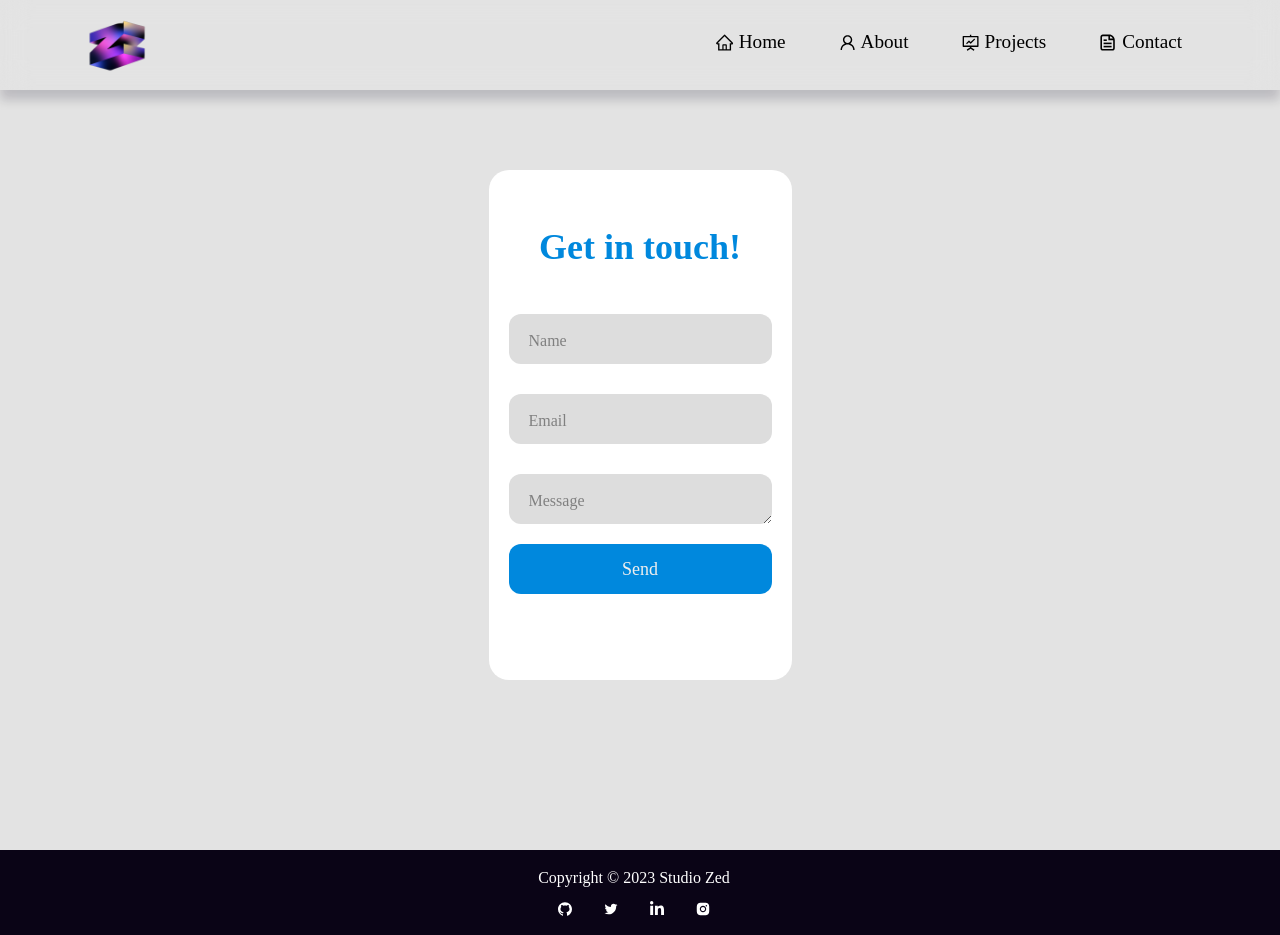
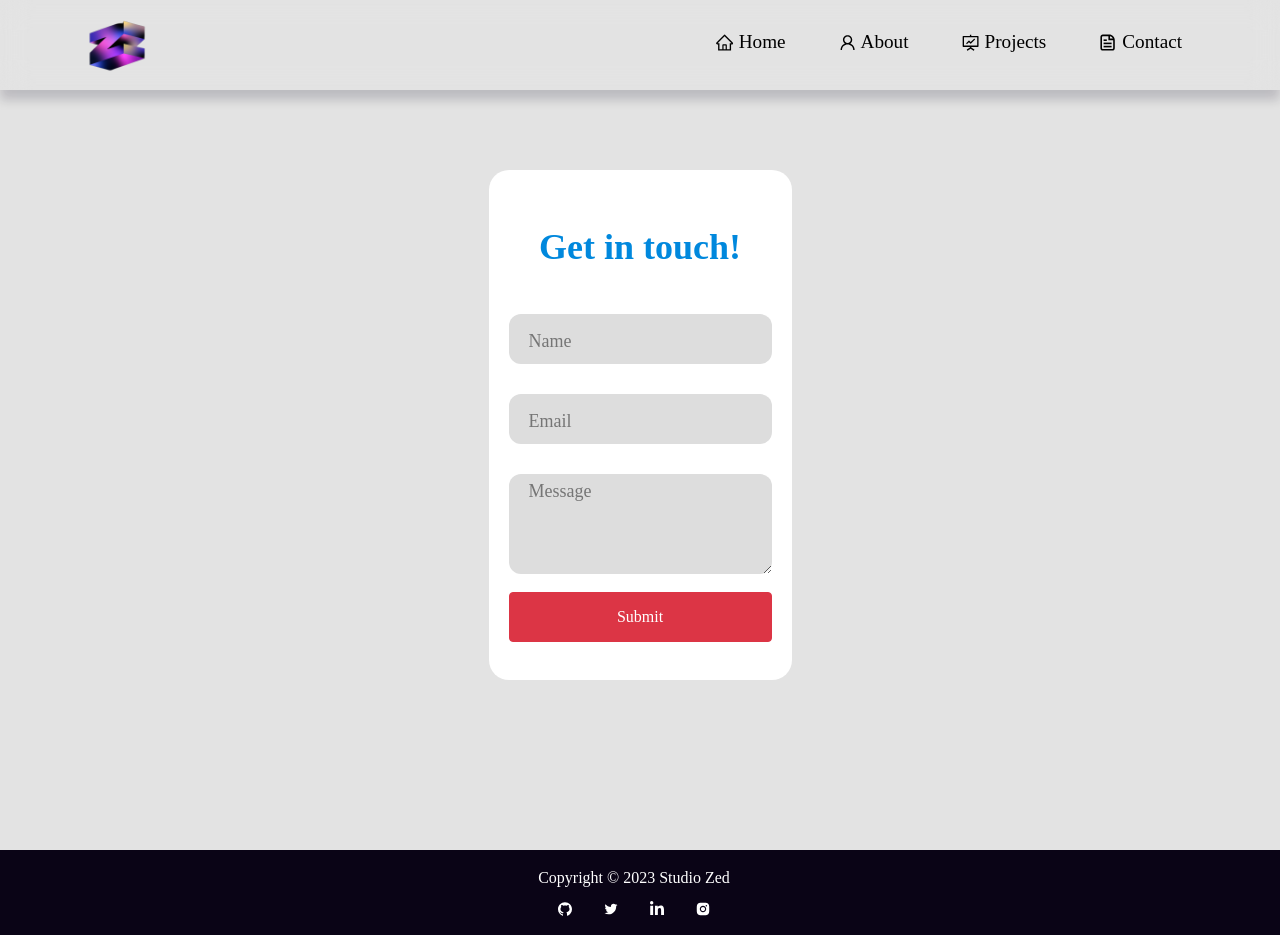
Before and after one commit to OudomMunint/StudioZed-ReactJS, a React (Create React App) app: page /Contact in a window 1280 px wide. Built offline with nearby package versions, Linux system fonts and the light colour scheme; a web font is replaced by a local one.

Commit message:
New handler for form submission

```diff
--- a/src/components/Contact.js
+++ b/src/components/Contact.js
@@ -1,53 +1,60 @@
-import React from 'react'
-import { Container } from 'react-bootstrap'
-const ContactForm = () => {
-  const [formStatus, setFormStatus] = React.useState('Send')
-  const onSubmit = (e) => {
-    e.preventDefault()
-    setFormStatus('Submitting...')
-    const { name, email, message } = e.target.elements
-    let conFom = {
-      name: name.value,
-      email: email.value,
-      message: message.value,
+import React, { useState } from 'react';
+import axios from 'axios';
+
+function ContactForm() {
+  const [name, setName] = useState('');
+  const [email, setEmail] = useState('');
+  const [message, setMessage] = useState('');
+
+  const handleSubmit = async (event) => {
+    event.preventDefault();
+    const data = { name, email, message };
+    try {
+      const response = await axios.post('/send-email', data);
+      console.log('Form submission successful:', response.data);
+      // clear form inputs
+      setName('');
+      setEmail('');
+      setMessage('');
+    } catch (error) {
+      console.error('Form submission error:', error);
     }
-    console.log(conFom)
-  }
+  };
+
   return (
-    <div class="formFlex">
-    <div class="form">
-    <div class="top-bar">
+    <div className="formFlex">
+      <div className="form">
+        <div className="top-bar">
           <span></span>
           <span></span>
           <span></span>
         </div>
-      <div class="title">Get in touch!</div>
+        <div className="title">Get in touch!</div>
+        <form onSubmit={handleSubmit}>
+          <div className="input-container ic1" >
+            <label className="form-label" htmlFor="name">
 
-      <form onSubmit={onSubmit}>
-        <div class="input-container ic1" >
-          <label className="form-label" class="Formplaceholder" htmlFor="name">
-            Name
             </label>
-          <input className="form-control" class="input" type="text" id="name" required />
+            <input className="form-control" class="input" type="text" id="name" value={name} onChange={(e) => setName(e.target.value)} placeholder='Name' required />
           </div>
-        <div class="input-container ic2" >
-          <label className="form-label" class="Formplaceholder" htmlFor="email">
-            Email
+          <div className="input-container ic2" >
+            <label className="form-label" htmlFor="email">
+
             </label>
-          <input className="form-control" class="input" type="email" id="email" required />
+            <input className="form-control" class="input" type="email" id="email" value={email} onChange={(e) => setEmail(e.target.value)} placeholder='Email' required />
           </div>
-        <div class="input-container ic2">
-          <label className="form-label" class="Formplaceholder" htmlFor="message">
-            Message
+          <div className="input-container ic2">
+            <label className="form-label" htmlFor="message">
+
             </label>
-          <textarea className="form-control" class="input" id="message" required />
+            <textarea className="form-control" class="input from-textarea" id="message" value={message} onChange={(e) => setMessage(e.target.value)} placeholder='Message' required />
           </div>
-        <button className="btn btn-danger" class="submit" type="submit">
-          {formStatus}
+          <button className="btn btn-danger submit" type="submit" style={{ position: 'relative', marginTop: '68px' }}>
+            Submit
           </button>
         </form>
       </div>
     </div>
-  )
+  );
 }
 export default ContactForm
```
Lines whose indentation alone changed are shown as unchanged.
